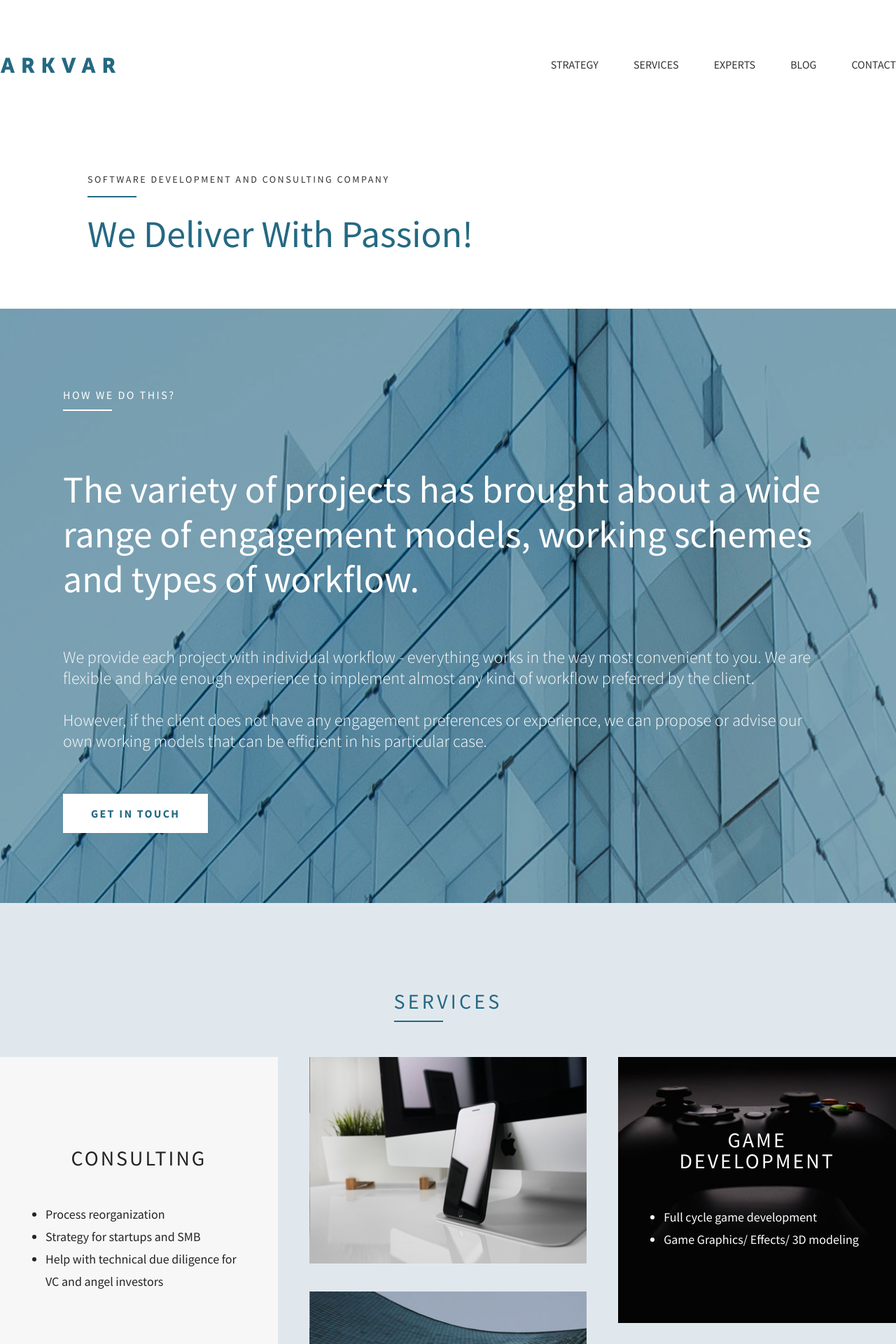
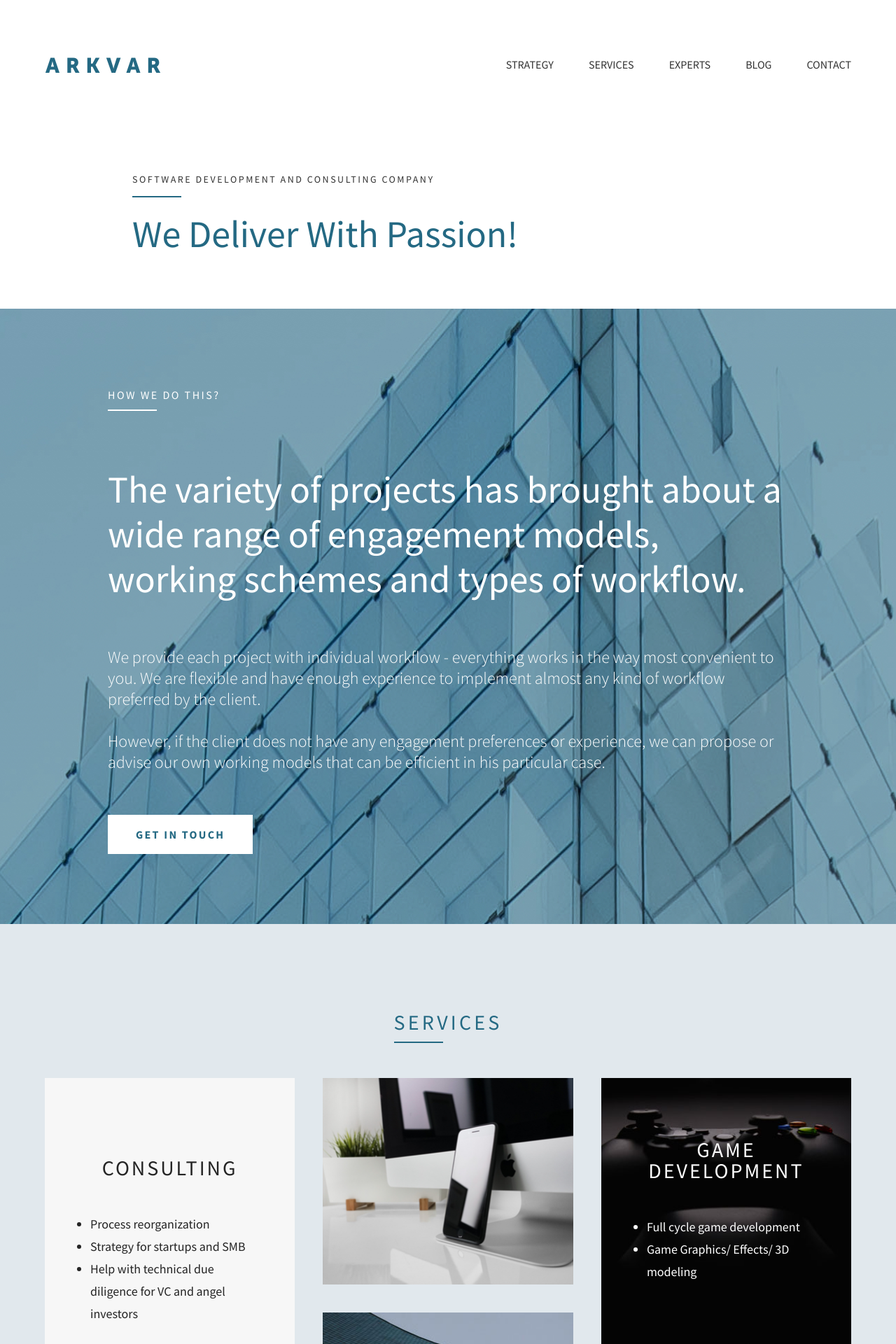
Before and after one commit to Ilya-Valasiuk/arkvar, a Jekyll site: the page built from index.md, in a window 1280 px wide. Shown: the top 1920 px of the page at 70% size. Built offline with Jekyll 4.4.1, drawn with Linux system fonts in a browser that asks for light colours.

Commit message:
add 1024

```diff
--- a/_includes/header.html
+++ b/_includes/header.html
@@ -6,7 +6,7 @@
 
         <ul class="site-nav__list">
             <li class="site-nav__item">
-                <a href="#strategy" class="site-nav__link">Strategy</a>
+                <a href="#info-block" class="site-nav__link">Strategy</a>
             </li>
             <li class="site-nav__item">
                 <a href="#services" class="site-nav__link">Services</a>
@@ -18,7 +18,7 @@
                 <a href="#blog" class="site-nav__link">Blog</a>
             </li>
             <li class="site-nav__item">
-                <a href="#contacts" class="site-nav__link">Contact</a>
+                <a href="#contact" class="site-nav__link">Contact</a>
             </li>
         </ul>
     </nav>
--- a/_includes/info-block.html
+++ b/_includes/info-block.html
@@ -1,3 +1,4 @@
+<a name="info-block"></a>
 <div class="info-block-wrapper main-wrapper">
 
     <section class="info-block main-section">
--- a/_layouts/home.html
+++ b/_layouts/home.html
@@ -11,8 +11,6 @@
 
                 {% include info-block.html %}
 
-                {% include strategy.html %}
-
                 {% include services.html %}
 
                 {% include experts.html %}
@@ -21,9 +19,9 @@
 
                 {% include clients.html %}
 
-                {% include contacts.html %}
+                {% include contact.html %}
 
-                    {% include footer.html %}
+                {% include footer.html %}
         </div>
 
         <script src="assets/js/js.js"></script>
--- a/_scss/_blog.scss
+++ b/_scss/_blog.scss
@@ -1,6 +1,6 @@
 .blog {
     &-wrapper {
-        padding: 82px;
+        padding: 82px 0;
         background-color: #e1e8ed;
         text-align: center;
     }
--- a/_scss/_footer.scss
+++ b/_scss/_footer.scss
@@ -14,7 +14,7 @@
 
     &__logo {
         width: 166px;
-        height: 22px;
+        height: 21px;
         background-image: url(../img/logo.png);
         background-position: 0 -50px;
         background-size: 100%;
--- a/_scss/_header.scss
+++ b/_scss/_header.scss
@@ -44,6 +44,7 @@
         background-image: url(../img/logo.png);
         background-position: 0 0;
         background-size: 100%;
+        cursor: pointer;
     }
     &__list {
         display: block;
--- a/_scss/_settings.scss
+++ b/_scss/_settings.scss
@@ -28,9 +28,10 @@ $headlineTextColor: #246983;
 
 
 
-// $small: 320px;
-// $small2x: 480px;
-// $medium: 640px;
-// $medium2x: 768px;
-// $large: 1024px;
-// $large2x: 1280px;
+ $small: 320px;
+ $small2x: 480px;
+ $medium: 640px;
+ $medium2x: 768px;
+ $large: 1024px;
+ $large2x: 1280px;
+ $large3x: 1280px;
--- a/assets/stylesheet/style.scss
+++ b/assets/stylesheet/style.scss
@@ -6,7 +6,6 @@
 @import "_header";
 @import "_info-block";
 @import "_services";
-@import "_strategy";
 @import "_experts";
 @import "_blog";
 @import "_clients";
@@ -17,7 +16,13 @@
 body {
     width: 100%;
     font-family: $mainFontFamily;
+
+    @media only screen and (max-width: 1023px) {
+        width: 1280px;
+    }
 }
+
+
 
 
 .main-section {
@@ -27,6 +32,14 @@ body {
 
 
     // max-width: 1280px;
+
+    @media only screen and (max-width: $large3x) {
+        width: 90%;
+    }
+
+    @media only screen and (max-width: 1023px) {
+        width: 1280px;
+    }
 }
 
 
```
Also changed, not shown: _includes/contacts.html (deleted, +0 -31 lines), _includes/strategy.html (deleted, +0 -63 lines), _scss/_strategy.scss (deleted).
